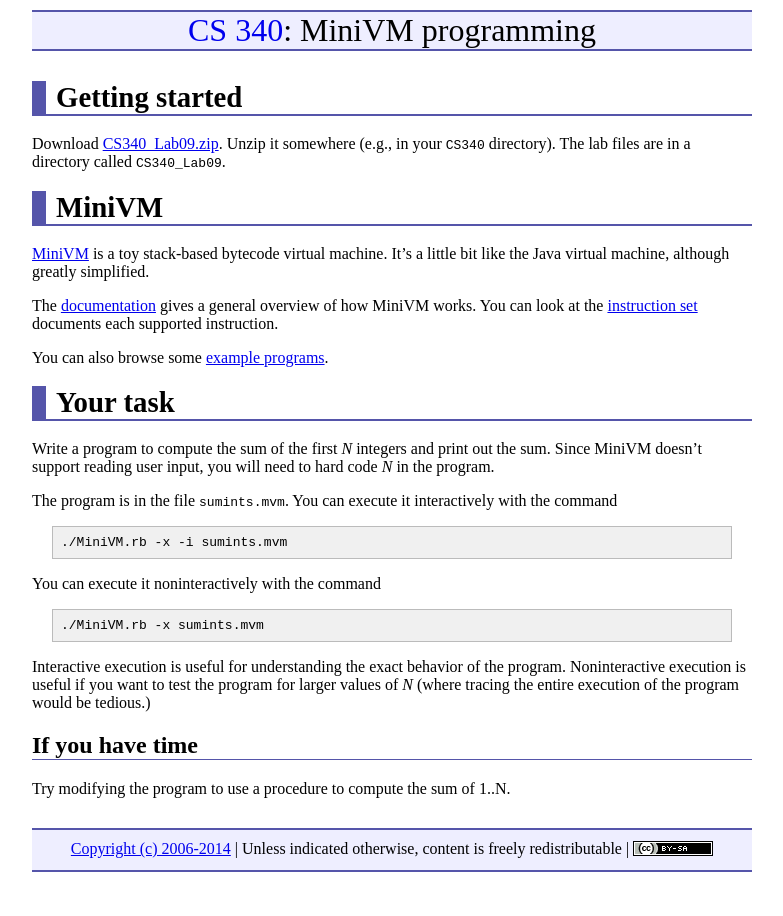
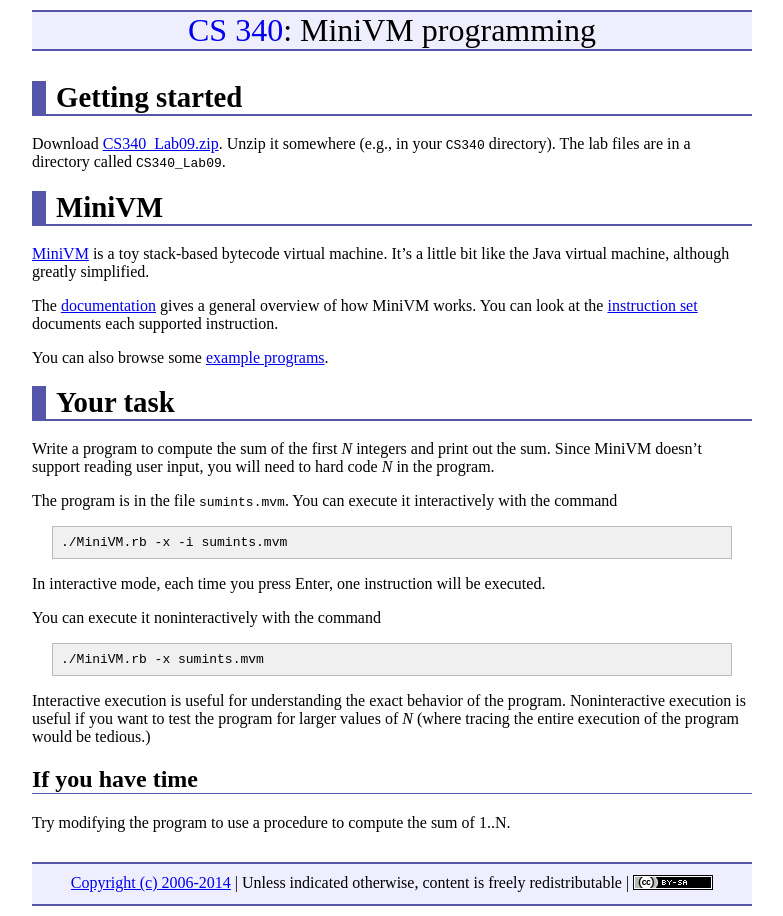
Before and after one commit to ycpcs/cs340-fall2014, a Jekyll site: the page built from labs/lab09.md, in a window 1280 px wide. Shown: the whole page, without its empty margins (248-1031 px from the left). Built offline with Jekyll 4.4.1, drawn with Linux system fonts in a browser that asks for light colours; nearby versions of some CDN libraries; Markdown is read by kramdown in place of the engine named in the settings.

Commit message:
clarification

```diff
--- a/labs/lab09.md
+++ b/labs/lab09.md
@@ -23,6 +23,8 @@ The program is in the file `sumints.mvm`.  You can execute it interactively with
 
     ./MiniVM.rb -x -i sumints.mvm
 
+In interactive mode, each time you press Enter, one instruction will be executed.
+
 You can execute it noninteractively with the command
 
     ./MiniVM.rb -x sumints.mvm
```
